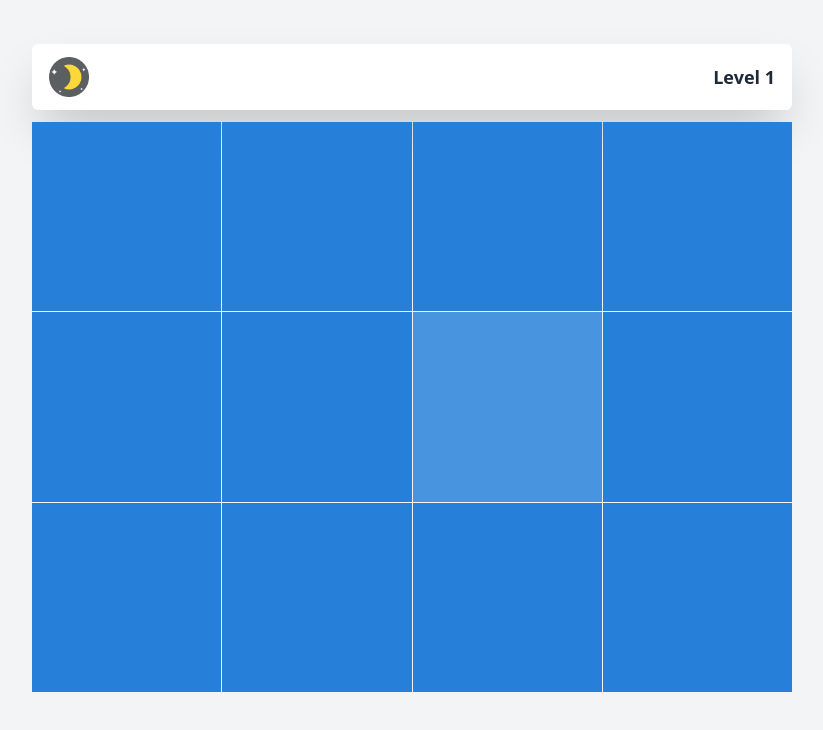
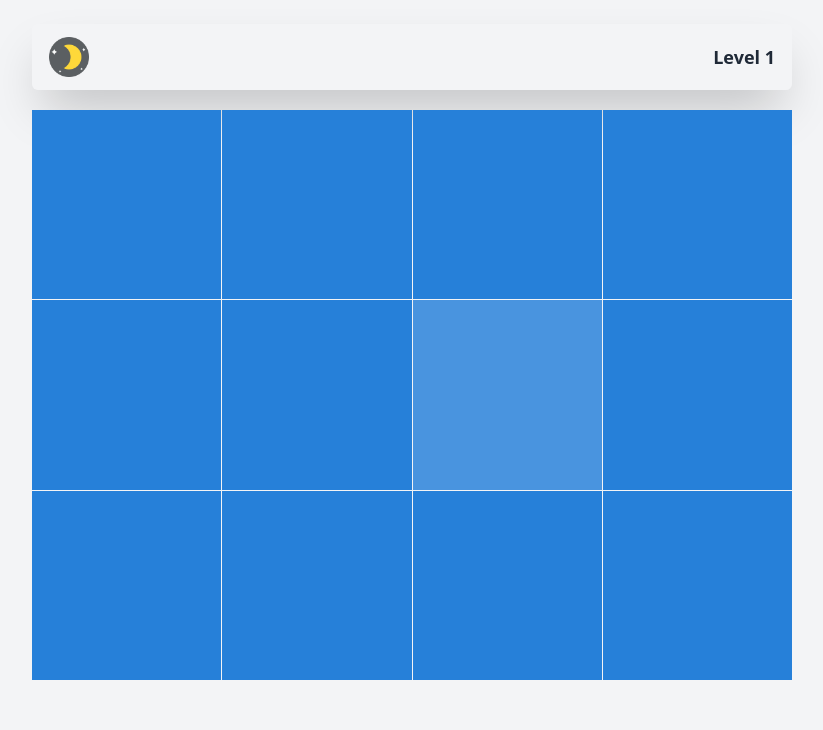
Before and after one commit to alirezaeisoftware/maadiran_test, a React (Vite) app: page / in a window 1280 px wide. Shown: the top 730 px of the page, without its empty margins (228-1051 px from the left). Built offline with nearby package versions, Linux system fonts and the light colour scheme.

Commit message:
fix: fix navbar

```diff
--- a/src/components/navbar/navbar.tsx
+++ b/src/components/navbar/navbar.tsx
@@ -19,9 +19,9 @@ const buttonClasses = {
 };
 
 const navClasses = `
-  mt-10 flex items-center justify-between border border-transparent
+  my-5 flex items-center justify-between border border-transparent
   px-4 py-2 shadow-2xl rounded-md
-  bg-white text-gray-800
+  bg-white-900 text-gray-800
   dark:bg-gray-800 dark:text-white
   transition-colors duration-300
 `;
```
